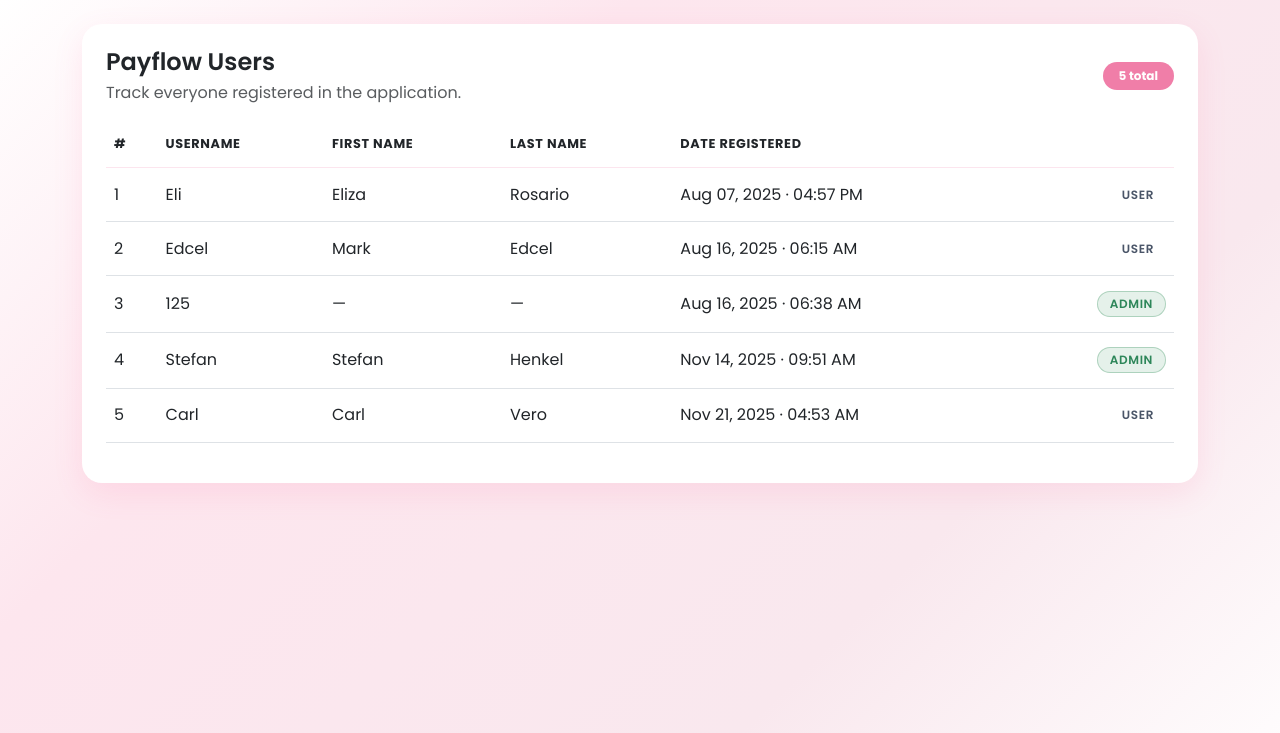
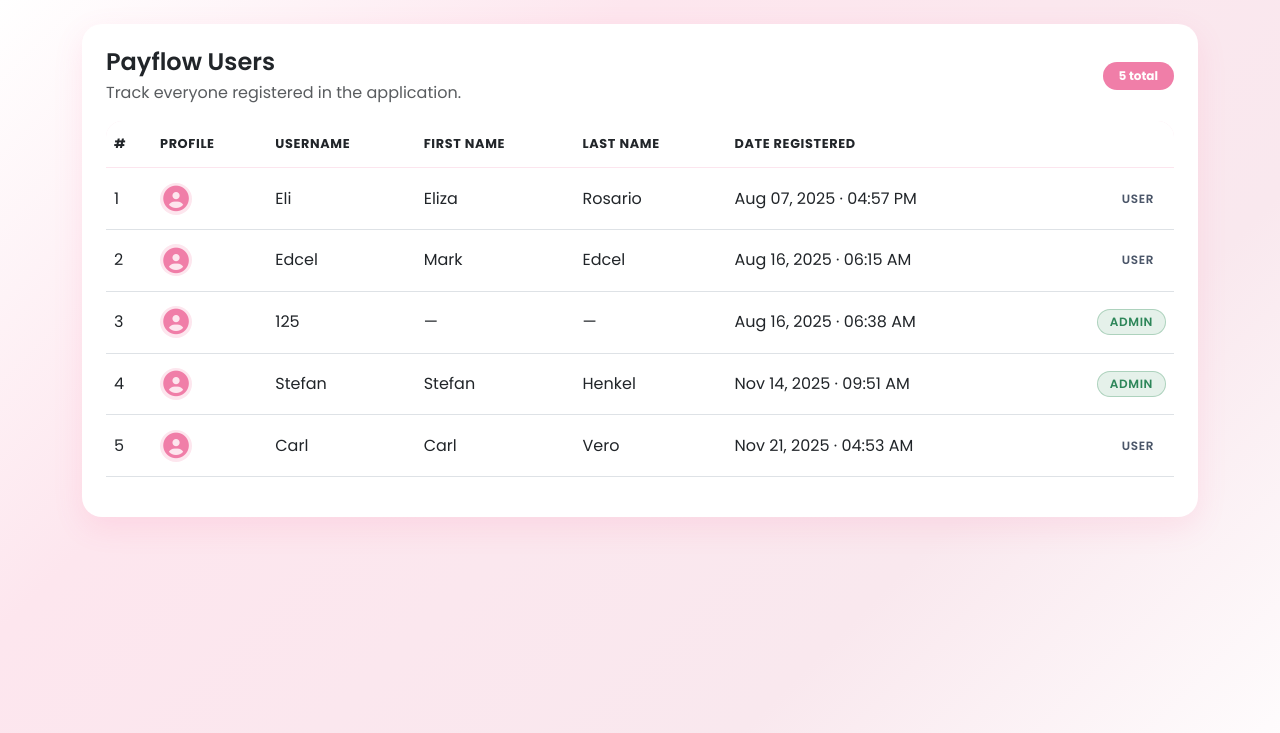
Before and after one commit to elizamariebelacsi0-hue/payflow-budget-app, a Django app: template templates/budget/admin_dashboard.html in a window 1280 px wide. Shown: the top 733 px of the page. Run offline with Django 3.2, Linux system fonts and the light colour scheme; the template is opened without the code that fills it: values that come from a table or form of the project are taken from there, others are empty; data comes from the database, SQL or seed files in the repository.

Commit message:
Add fixed height container and profile pictures to admin dashboard

```diff
--- a/static/css/admin.css
+++ b/static/css/admin.css
@@ -4,6 +4,27 @@
 
 .admin-dashboard {
     padding-bottom: 100px;
+}
+
+.admin-table-container {
+    max-height: 500px;
+    overflow-y: auto;
+    border-radius: 16px;
+}
+
+.user-profile-pic {
+    width: 32px;
+    height: 32px;
+    border-radius: 50%;
+    display: flex;
+    align-items: center;
+    justify-content: center;
+    background: var(--pale-pink);
+    color: var(--primary-pink);
+}
+
+.user-profile-pic i {
+    font-size: 20px;
 }
 
 .admin-card {
@@ -87,6 +108,11 @@
     border-top-color: rgba(43, 108, 176, 0.15);
 }
 
+.blue-theme .user-profile-pic {
+    background: rgba(43, 108, 176, 0.08);
+    color: var(--blue-strong);
+}
+
 .green-theme .admin-card {
     box-shadow: 0 10px 30px rgba(52, 167, 114, 0.12);
 }
@@ -99,3 +125,8 @@
 .green-theme .admin-table tbody td {
     border-top-color: rgba(46, 139, 87, 0.15);
 }
+
+.green-theme .user-profile-pic {
+    background: rgba(46, 139, 87, 0.08);
+    color: var(--green-strong);
+}
--- a/templates/budget/admin_dashboard.html
+++ b/templates/budget/admin_dashboard.html
@@ -20,11 +20,12 @@
             </span>
         </div>
 
-        <div class="table-responsive">
+        <div class="table-responsive admin-table-container">
             <table class="table admin-table align-middle">
                 <thead>
                     <tr>
                         <th scope="col">#</th>
+                        <th scope="col">Profile</th>
                         <th scope="col">Username</th>
                         <th scope="col">First Name</th>
                         <th scope="col">Last Name</th>
@@ -35,6 +36,11 @@
                     {% for user in users %}
                     <tr>
                         <td>{{ forloop.counter }}</td>
+                        <td>
+                            <div class="user-profile-pic">
+                                <i class="fas fa-user-circle"></i>
+                            </div>
+                        </td>
                         <td class="text-capitalize">{{ user.username }}</td>
                         <td>{{ user.first_name|default:"—" }}</td>
                         <td>{{ user.last_name|default:"—" }}</td>
```
